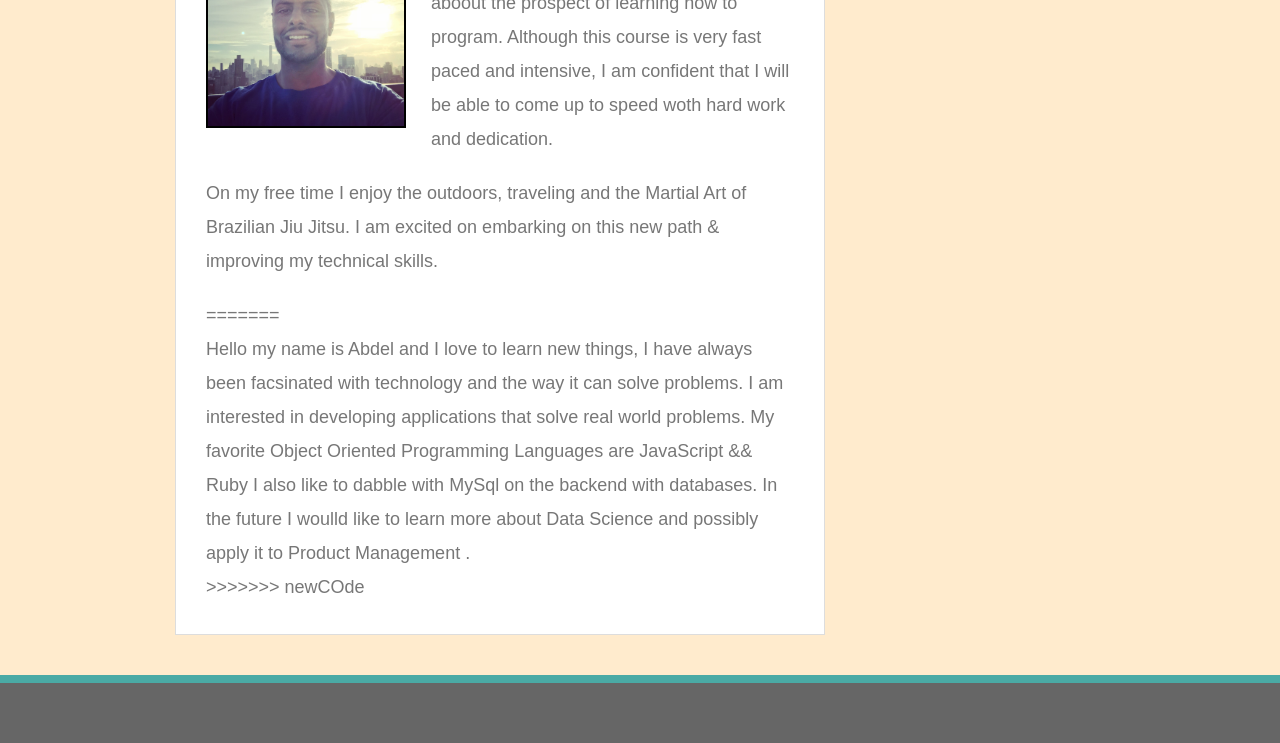
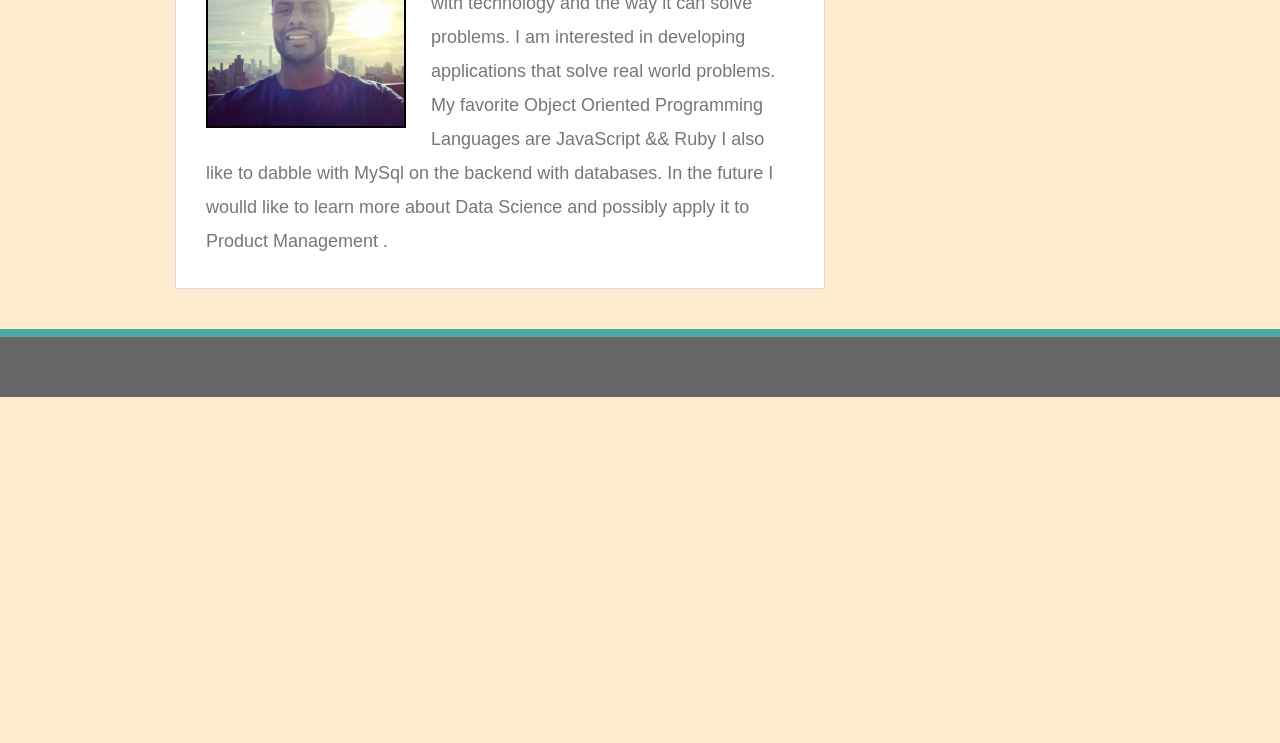
Before and after one commit to Fintech79/Responsive-Portfolio, a plain HTML site: page index.html in a window 1280 px wide. Shown: the part 335-1078 px from the top of the page. After the commit the page ends 800 px from the top, so only its background shows below. Drawn offline with nearby package versions, Linux system fonts and the light colour scheme.

Commit message:
Update index.html

```diff
--- a/index.html
+++ b/index.html
@@ -28,13 +28,8 @@
 
       <img src="assets/images/IMG_0880.JPG" class="auth-image" alt="Abdel Rahman">
 
-<<<<<<< HEAD
-      <p>My name is Abdel Rahman and I am excited aboout the prospect of learning how to program. Although this course is very fast paced and intensive, I am confident that I will be able to come up  to speed woth hard work and dedication.</p>
+      <p>Hello my name is Abdel and I love to learn new things, I have always been facsinated with technology and the way it can solve problems. I am interested in developing applications that solve real world problems. My favorite Object Oriented Programming Languages are JavaScript && Ruby I also like to dabble with MySql on the backend with databases. In the future I woulld like to learn more about Data Science and possibly apply it to Product Management .</p>
 
-      <p> On my free time I enjoy the outdoors, traveling and the Martial Art of Brazilian Jiu Jitsu. I am excited on embarking on this new path & improving my technical skills.</p>
-=======
-      <p>Hello my name is Abdel and I love to learn new things, I have always been facsinated with technology and the way it can solve problems. I am interested in developing applications that solve real world problems. My favorite Object Oriented Programming Languages are JavaScript && Ruby I also like to dabble with MySql on the backend with databases. In the future I woulld like to learn more about Data Science and possibly apply it to Product Management .</p>
->>>>>>> newCOde
 
     </section>
 
```
